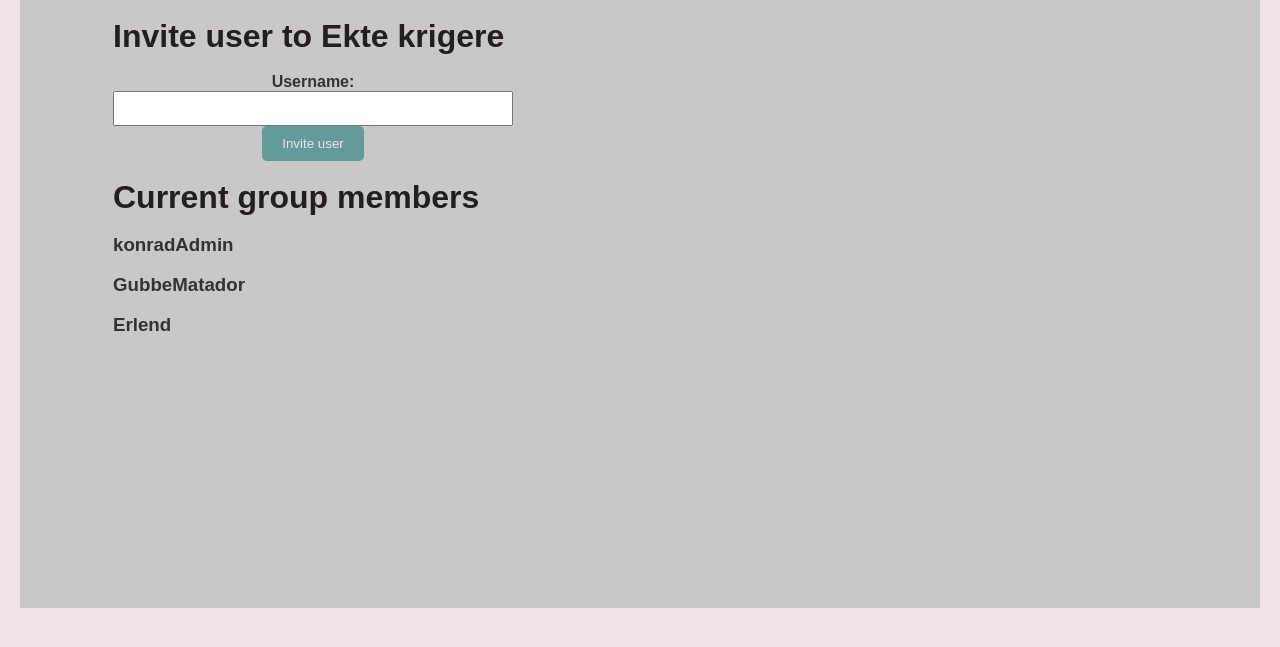
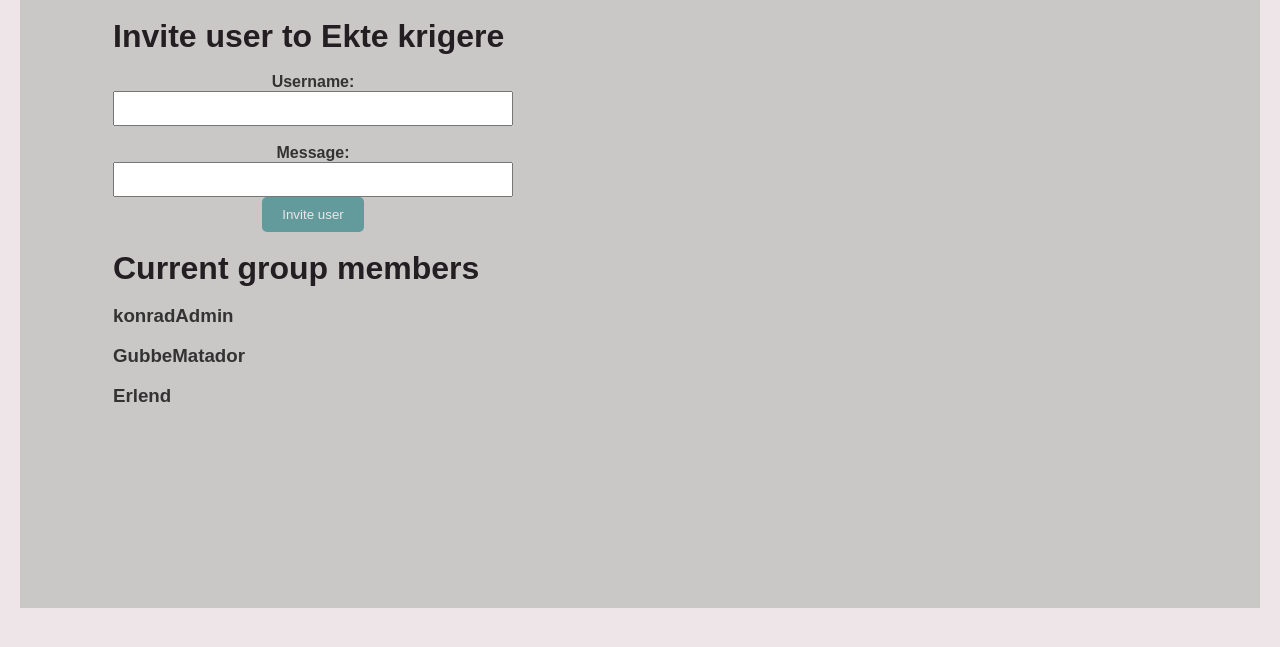
Before and after one commit to TheStrgamer/Wishlist, a Django app: page /groups/1/add_user in a window 1280 px wide. Shown: the part 50-697 px from the top of the page. Run offline with Django 5.2, Linux system fonts and the light colour scheme; a user stored in the database is signed in; data comes from the database, SQL or seed files in the repository; both versions use the stored data as it was after the commit.

Commit message:
Added consent to joining groups

```diff
--- a/wishlist/wishlistManager/forms.py
+++ b/wishlist/wishlistManager/forms.py
@@ -1,6 +1,6 @@
 from django import forms
 from django.contrib.auth.models import User
-from .models import WishlistGroup, Wishlist, Category, Item
+from .models import WishlistGroup, Wishlist, Category, Item, GroupInvite
 
 
 class UserRegisterForm(forms.ModelForm):
@@ -116,3 +116,30 @@ class WishlistGroupForm(forms.Form):
             self.instance = WishlistGroup.objects.create(name=self.cleaned_data['name'], description=self.cleaned_data['description'], image = self.cleaned_data['image'], owner=self.owner)
         self.instance.save()
         return self.instance
+
+class GroupInviteForm(forms.Form):
+    message = forms.CharField(required=False, label='Message')
+
+
+    def __init__(self, *args, **kwargs):
+        self.user = kwargs.pop('user')
+        self.group = kwargs.pop('group', None)
+        self.message = kwargs.pop('message', None)
+        super(GroupInviteForm, self).__init__(*args, **kwargs)
+        if self.message:
+            self.fields['message'].initial = self.message
+
+    def save(self):
+        if self.group:
+            group = self.group
+        else:
+            group = self.cleaned_data['group']
+        if self.message:
+            message = self.message
+        else:
+            message = self.cleaned_data['message']
+        try:
+            user = self.user
+        except User.DoesNotExist:
+            return None
+        return GroupInvite.objects.create(group=group, user=user, message=message)
--- a/wishlist/wishlistManager/templates/add_user.html
+++ b/wishlist/wishlistManager/templates/add_user.html
@@ -22,6 +22,9 @@
                     {% csrf_token %}
                     <label for="username">Username:</label>
                     <input type="text" id="username" name="username">
+                    <br>
+                    <label for="message">Message:</label>
+                    <input type="text" id="message" name="message">
                     <button type="submit">Invite user</button>
                     <p>{{ message }}</p>
                 </form>
--- a/wishlist/wishlistManager/views.py
+++ b/wishlist/wishlistManager/views.py
@@ -3,7 +3,7 @@ from django.urls import reverse
 
 from .models import Wishlist, Category, Item, WishlistGroup, GroupInvite
 
-from .forms import UserRegisterForm, WishlistForm, ItemForm, WishlistGroupForm
+from .forms import UserRegisterForm, WishlistForm, ItemForm, WishlistGroupForm, GroupInviteForm
 
 from django.contrib.auth import authenticate, login, logout
 from django.contrib.auth.decorators import login_required
@@ -199,7 +199,8 @@ def groups_view(request):
     groups = WishlistGroup.objects.all()
     your_groups = [group for group in groups if request.user in group.members.all() and group.owner != request.user]
     owned_groups = [group for group in groups if group.owner == request.user]
-    context = {'group_list': your_groups, 'owned_groups': owned_groups}
+    invites = GroupInvite.objects.filter(user=request.user)
+    context = {'group_list': your_groups, 'owned_groups': owned_groups, 'invites':invites}
     return render(request, 'groups/groups.html', context)
 
 @login_required
@@ -271,15 +272,22 @@ def add_user_to_group_view(request, group_id):
         return redirect(url)
     if request.method== "POST":
         if User.objects.filter(username=request.POST.get('username')).exists() == False:
-            form = WishlistGroupForm(owner=request.user, instance=group)
+            form = GroupInviteForm(group=group)
             context = {'form': form, 'group':group, 'message':"No user with that username exists"}
             return render(request, 'add_user.html', context)
+
         user = User.objects.get(username=request.POST.get('username'))
         if user in group.members.all():
             return redirect('group_detail', group_id)
-        group.members.add(user)
-        group.save()
+        message = request.POST.get('message')
+        if GroupInvite.objects.filter(group=group, user=user).exists():
+            return redirect('group_detail', group_id)
+
+        GroupInviteForm(group=group, user=user, message=message).save()
+        # group.members.add(user)
+        # group.save()
         return redirect('group_detail', group_id)
+
     else:
         form = WishlistGroupForm(owner=request.user, instance=group)
     context = {'form': form, 'group':group, 'message':""}
```
Also changed, not shown: wishlist/wishlistManager/templates/groups/groups.html (+11 -1 lines), wishlist/db.sqlite3.
